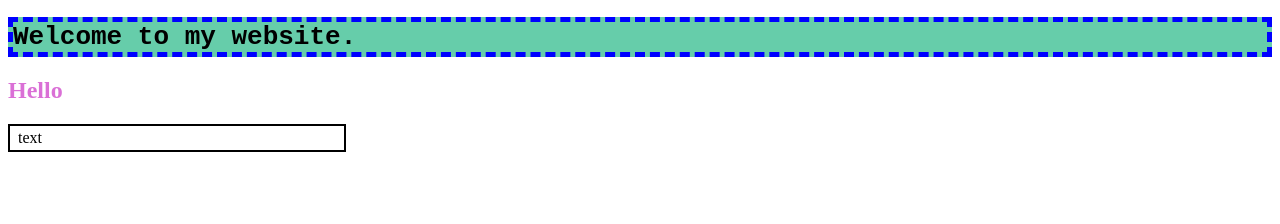
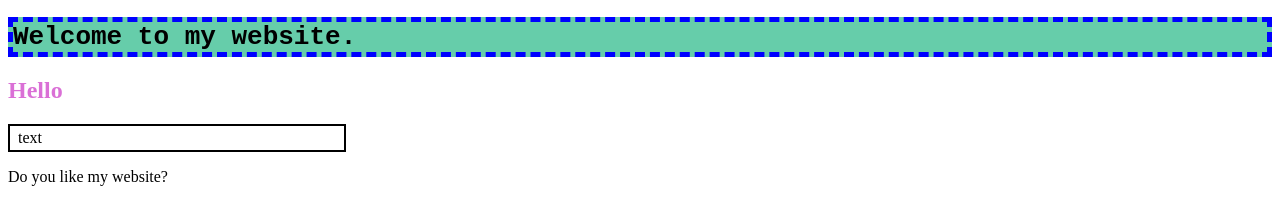
Before and after one commit to virginiamay/main, a plain HTML site: page index.html in a window 1280 px wide. Drawn offline with Linux system fonts and the light colour scheme.

Commit message:
first commit

```diff
--- a/index.html
+++ b/index.html
@@ -8,5 +8,6 @@
   <h1>Welcome to my website.</h1>
   <h2 class="orchid-text">Hello</h2>
   <p class="black-border">text</p>
+  <p>Do you like my website?</p>
 </body>
 </html>
```
